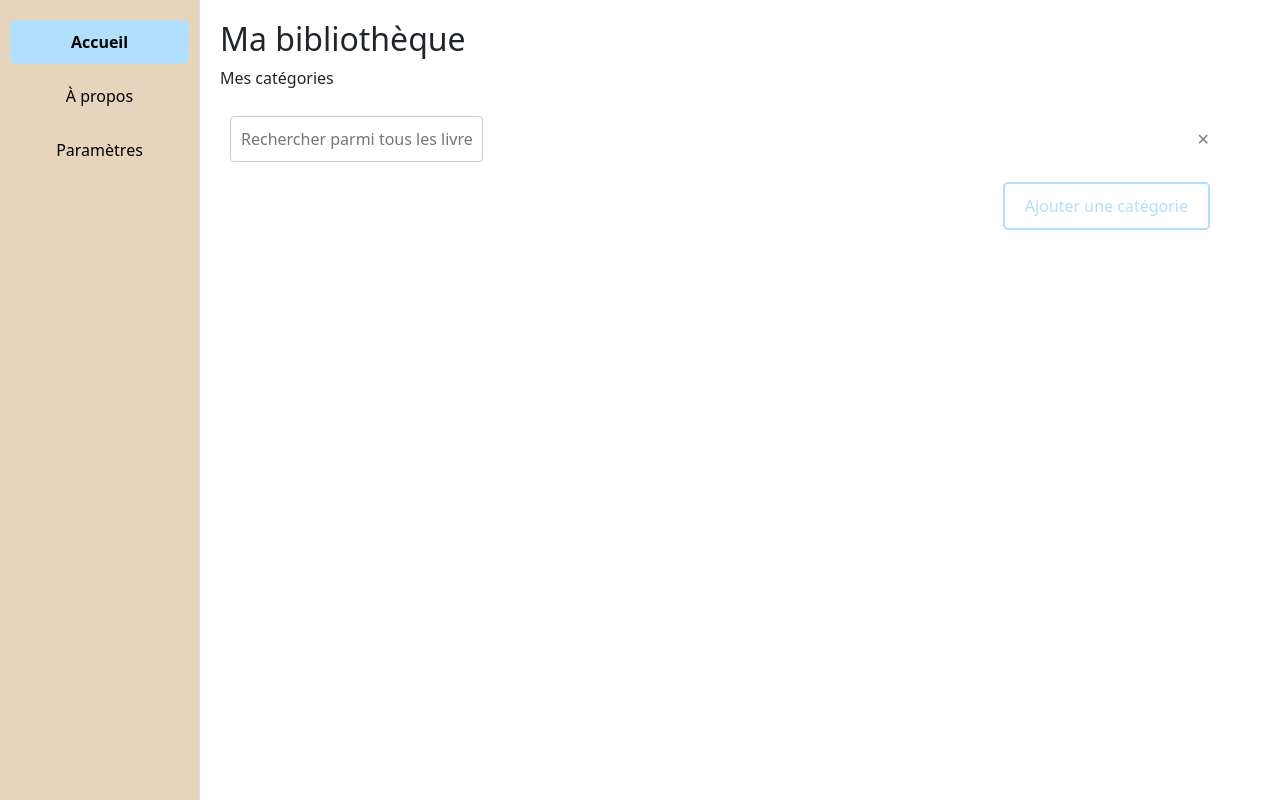
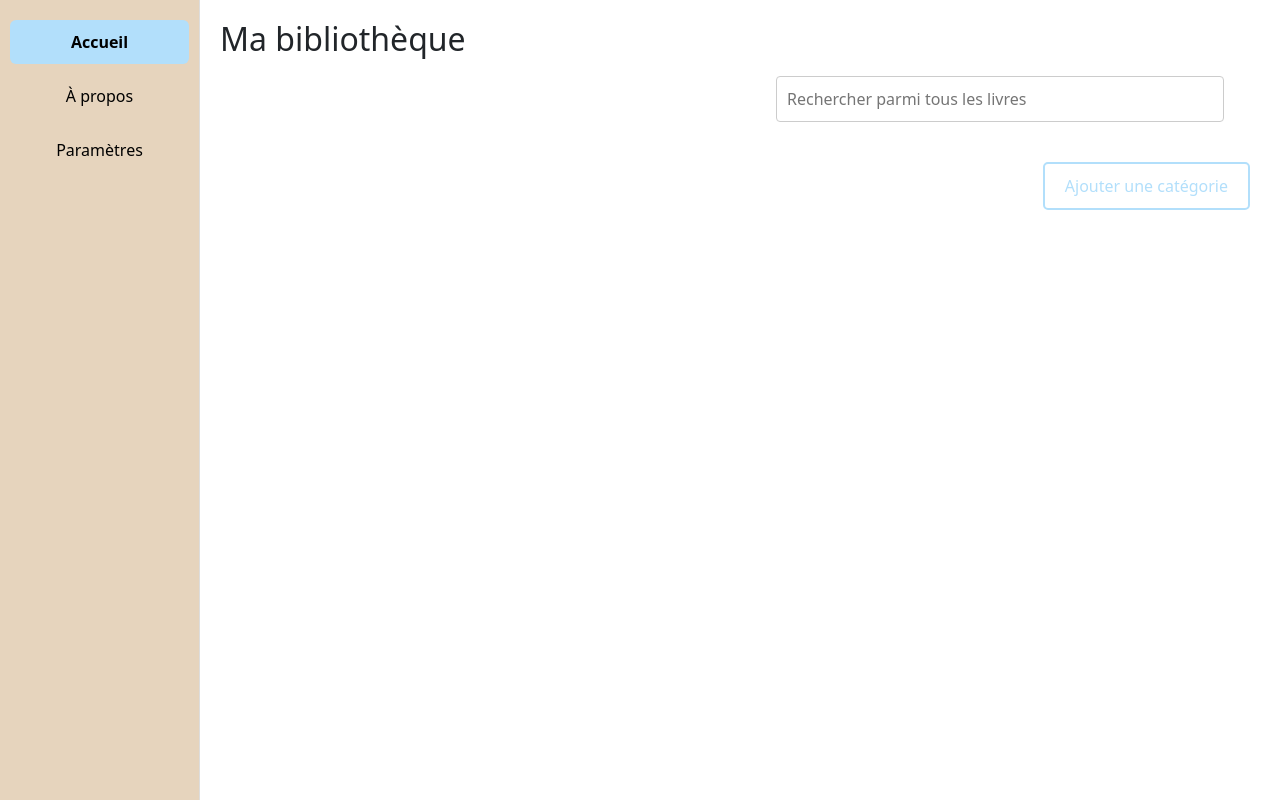
Before and after one commit to Natriera/formation-react, a React (Vite) app: page / in a window 1280 px wide. Built offline with nearby package versions, Linux system fonts and the light colour scheme.

Commit message:
MaJ du input text, et parametrage du design grâce à un createContext

```diff
--- a/src/App.jsx
+++ b/src/App.jsx
@@ -1,6 +1,8 @@
 import React, { useState } from 'react';
 import HomePage from './pages/homePage';
 import SettingsPage from './pages/settings'
+import { RowSettingsProvider } from './contexts/RowSettingsContext';
+
 //import AboutPage from './pages/AboutPage';
 import './design/app/App.css'; // Pour les styles généraux
 
@@ -23,10 +25,12 @@ const App = () => {
       </div>
 
       {/* Contenu principal */}
-      <div className="content">
-        {activeTab === 'home' && <HomePage />}
-        {activeTab === 'settings' && <SettingsPage />}
-      </div>
+      <RowSettingsProvider>
+        <div className="content">
+          {activeTab === 'home' && <HomePage />}
+          {activeTab === 'settings' && <SettingsPage />}
+        </div>
+      </RowSettingsProvider>
     </div>
   );
 };
--- a/src/bdd/bookCategoryList.jsx
+++ b/src/bdd/bookCategoryList.jsx
@@ -101,33 +101,26 @@ const CategoryList = () => {
 
 
   return (
-    <div>
-      <p>Mes catégories</p>
-      <div>
-        <div className='div-container-align-right'>
+    <div className="category-list-container"  style={{ width: '100%' }}>
+      <div className="div-container-align-right">
+        <div style={{ width: '45%' , marginRight: "2.5%"}}>
           <InputText
             type="text"
             placeholder="Rechercher parmi tous les livres"
             value={searchAllBooks}
             onChange={(e) => setSearchAllBooks(e.target.value)}
-              style = {{marginRight: '0px'}}
           />
+        </div>
       </div>
 
       {searchAllBooks.length > 0 && filteredBooks.length > 0 && (
-        <div className='div-container-align-center' style = {{width : '95%', marginLeft:'2.5%', border:'1px solid blue', borderRadius:'10px', padding:'10px', marginBottom:'10px', position:'absolute', backgroundColor:'white'}}>
+        <div className='div-container-align-center' style={{ width: '95%', marginLeft: '2.5%', border: '1px solid blue', borderRadius: '10px', padding: '10px', marginBottom: '10px', backgroundColor: 'white' }}>
           <h5>Ma recherche</h5>
-          {/* Contenu de la div qui apparaît seulement si searchAllBooks.length > 0 */}
           {filteredBooks.map((book) => (
-            <RowType
-              key={book.id}
-              book={book}
-          />
-            ))
-          }
+            <RowType key={book.id} book={book} />
+          ))}
         </div>
       )}
-      </div>
       <div>
         {categories.map((category) => (
           <ClicableRow
@@ -135,23 +128,19 @@ const CategoryList = () => {
             category={category}
             books={category.books}
             isOpen={openRowId === category.id}
-            onAddBook={(newBook) => addBookToCategory(category.id, newBook)} // Passe la fonction d'ajout
+            onAddBook={(newBook) => addBookToCategory(category.id, newBook)}
             onDeleteBook={deleteBookFromCategory}
             onToggle={() => handleToggleRow(category.id)}
           />
         ))}
       </div>
 
-
-      <div className = 'div-container-align-right'>
+      <div className='div-container-align-right'>
         <ButtonClassic
           label="Ajouter une catégorie"
           onClick={() => setIsModalOpen(true)}
-
         />
       </div>
-
-
       <ModalClassic isOpen={isModalOpen} onClose={() => setIsModalOpen(false)}>
         <h2>Ajouter une catégorie</h2>
         <InputText
@@ -166,6 +155,7 @@ const CategoryList = () => {
         />
       </ModalClassic>
     </div>
+
   );
 };
 
--- a/src/components/fields/text-field.jsx
+++ b/src/components/fields/text-field.jsx
@@ -1,11 +1,9 @@
 import React from 'react';
-import '../../design/fields/textField.css'; // Chemin vers le fichier CSS du bouton
+import '../../design/fields/textField.css'; // Chemin vers le fichier CSS du champ de texte
 
 const TextField = ({ placeholder, value, onChange, style }) => {
-
   return (
-
-    <div className='text-field-container'>
+    <div className="text-field-container">
       <input
         type="text"
         className="text-field"
@@ -14,11 +12,16 @@ const TextField = ({ placeholder, value, onChange, style }) => {
         style={style}
         onChange={onChange}
       />
-      <span className="clear-icon" onClick={() => onChange({ target: { value: '' } })}>
+      {/* Affiche la croix uniquement si le champ de texte n'est pas vide */}
+      {value && (
+        <span
+          className="clear-icon"
+          onClick={() => onChange({ target: { value: '' } })}
+        >
           ✕
         </span>
+      )}
     </div>
-
   );
 };
 
--- a/src/components/rows/RowType.jsx
+++ b/src/components/rows/RowType.jsx
@@ -1,9 +1,9 @@
-import React, { useState } from 'react'; // Ajout de useState
+import React, { useState, useContext } from 'react'; // Ajout de useState
 import '../../design/rows/rows.css'; // Chemin vers le fichier CSS de la modal
 import ButtonDeleteRow from '../../components/buttons/ButtonDeleteRow'; // Lien vers le bouton
 import ModalClassic from '../../components/modal/modalClassic'; // Lien vers la modal
 import ButtonClassic from '../../components/buttons/ButtonClassic'; // Lien vers le bouton
-
+import { RowSettingsContext } from '../../contexts/RowSettingsContext';
 
 
 
@@ -11,13 +11,17 @@ const RowType = ({ categoryId, book, deleteRowFunction }) => {
 
   const [isDeleteModalOpen, setIsDeleteModalOpen] = useState(false);
 
+  const {
+    rowHeaderColor
+    } = useContext(RowSettingsContext);
+
   const handleClickOpenDelete = () => {
     setIsDeleteModalOpen(!isDeleteModalOpen); // Bascule entre ouvrir et fermer la div
   };
 
 
   return (
-      <div className='div-book-row'>
+      <div className='div-book-row' style={{backgroundColor:`${rowHeaderColor}`}}>
         <div style={{width : '100%', textAlign : 'left', paddingLeft : '10px'}}>
           {book.title}
         </div>
--- /dev/null
+++ b/src/contexts/RowSettingsContext.jsx
@@ -0,0 +1,25 @@
+// src/contexts/RowSettingsContext.js
+import React, { createContext, useState, useContext } from 'react';
+
+export const RowSettingsContext = createContext();
+
+export const RowSettingsProvider = ({ children }) => {
+  const [rowHeaderColor, setHeaderRowColor] = useState('#ffdffb');
+  const [rowBodyColor, setBodyRowColor] = useState('rgb(230, 212, 189)');
+  const [rowPaddingTop, setRowPaddingTop] = useState(15); // Hauteur par défaut en pixels
+  const [rowMarginBottom, setRowMarginBottom] = useState(10); // Hauteur par défaut en pixels
+  const [borderRadius, setBorderRadius] = useState(12); // Border radius par défaut
+
+
+  return (
+    <RowSettingsContext.Provider value={{
+      rowHeaderColor, setHeaderRowColor,
+      rowBodyColor,setBodyRowColor,
+      rowPaddingTop,setRowPaddingTop,
+      rowMarginBottom,setRowMarginBottom,
+      borderRadius, setBorderRadius,
+    }}>
+      {children}
+    </RowSettingsContext.Provider>
+  );
+};
--- a/src/design/app/App.css
+++ b/src/design/app/App.css
@@ -2,18 +2,36 @@
     text-align: center;
   }
 
-
-.div-container-align-right {
-  display: flex;
-  justify-content: flex-end; /* Aligne le bouton à droite */
-  margin-right: 40px;
-}
 
 div-container-align-center {
   display: flex;
 }
 
 
+.div-container-bloc {
+  display: flex;
+  justify-content: space-between; /* Sépare les éléments uniformément */
+  align-items: center; /* Centre les éléments verticalement */
+  gap: 10px; /* Espacement entre les éléments */
+  margin-bottom: 10px; /* Pour espacer les éléments en bas */
+  width: 100%;
+}
+
+.div-container-align-right {
+  display: flex;
+  justify-content: flex-end; /* Aligne l'input à droite */
+  align-items: center; /* Centre l'input verticalement */
+  width: 100%; /* Assure que la div prend toute la largeur */
+  margin-bottom: 20px; /* Espacement en bas pour que les autres éléments ne le chevauchent pas */
+}
+
+
+
+
+.category-list-container {
+  position: relative;
+  width: 100%;
+}
 
 .app-container {
   display: flex;
--- a/src/design/fields/textField.css
+++ b/src/design/fields/textField.css
@@ -1,11 +1,15 @@
 .text-field {
   padding: 10px;
+  padding-right: 30px; /* Laisse de la place pour la croix à droite */
   margin: 10px;
   border: 1px solid #ccc;
   border-radius: 4px;
   font-size: 16px;
+  width: 100%; /* Prend toute la largeur disponible du conteneur */
+
   box-sizing: border-box; /* Inclut le padding dans la largeur totale */
 }
+
 
 .text-field:focus {
   border-color: #4CAF50;
@@ -14,19 +18,21 @@
 
 .text-field-container {
   position: relative;
-  width: 100%;
+  display: inline-block; /* Ajuste selon ton besoin de mise en page */
+  width: 100%; /* Ajuste la largeur si nécessaire */
+  display: inline-flex; /* Aligne les éléments sur la même ligne */
+
 }
-
 
 .clear-icon {
   position: absolute;
-  right: 10px;
+  right: 20px;
   top: 50%;
   transform: translateY(-50%);
   cursor: pointer;
   font-size: 16px;
   color: gray;
-  /* Ajoute un hover pour améliorer l'expérience utilisateur */
+  /* Autres styles */
 }
 
 .clear-icon:hover {
--- a/src/design/rows/clicableRow.css
+++ b/src/design/rows/clicableRow.css
@@ -4,8 +4,6 @@
 /* Style de base pour chaque ligne cliquable */
 .clicable-row {
   border: 1px solid #ddd;
-  padding-top: 15px;
-  border-radius: 20px;
   transition: background-color 0.3s ease, box-shadow 0.3s ease;
   width: 95%; /* Assure-toi que la largeur est définie */
   margin: 0 auto; /* Centre horizontalement */
@@ -45,7 +43,6 @@
   align-items: center;
   margin: 0 auto; /* Centre horizontalement */
   padding: 10px;
-  background-color: rgb(230, 212, 189);
   width: 100%;
   border-radius: 0px 0px 20px 20px;
 
--- a/src/pages/settings.jsx
+++ b/src/pages/settings.jsx
@@ -1,11 +1,68 @@
 // pages/settings.js
-import React from 'react';
+import React, { useState , useContext} from 'react'; // Ajout de useState
+import { RowSettingsContext } from '../contexts/RowSettingsContext';
 
 const SettingsPage = () => {
+
+  const {
+    rowHeaderColor, setHeaderRowColor,
+    rowBodyColor, setBodyRowColor,
+    rowPaddingTop, setRowPaddingTop,
+    rowMarginBottom, setRowMarginBottom,
+    borderRadius, setBorderRadius
+  } = useContext(RowSettingsContext);
+
   return (
     <div>
-      <h2>Paramètres</h2>
+      <h2>Paramètres du design</h2>
       <p>Contenu des paramètres ici.</p>
+      <div style = {{display: 'flex'}}>
+        <div>
+          <label>Couleur des livres :</label>
+          <input
+            type="color"
+            value={rowHeaderColor}
+            onChange={(e) => setHeaderRowColor(e.target.value)}
+          />
+        </div>
+
+        <div>
+          <label>Couleur du fond :</label>
+          <input
+            type="color"
+            value={rowBodyColor}
+            onChange={(e) => setBodyRowColor(e.target.value)}
+          />
+        </div>
+
+        <div>
+          <label>Padding top :</label>
+          <input
+            type="number"
+            value={rowPaddingTop}
+            onChange={(e) => setRowPaddingTop(Number(e.target.value))}
+          />
+        </div>
+
+        <div>
+          <label>Margin bottom :</label>
+          <input
+            type="number"
+            value={rowMarginBottom}
+            onChange={(e) => setRowMarginBottom(Number(e.target.value))}
+          />
+        </div>
+
+        <div>
+          <label>Border radius :</label>
+          <input
+            type="number"
+            value={borderRadius}
+            onChange={(e) => setBorderRadius(Number(e.target.value))}
+          />
+        </div>
+
+      </div>
     </div>
   );
 };
```
Also changed, not shown: src/components/rows/ClicableRow.jsx (+18 -5 lines). Lines whose indentation alone changed are shown as unchanged.
